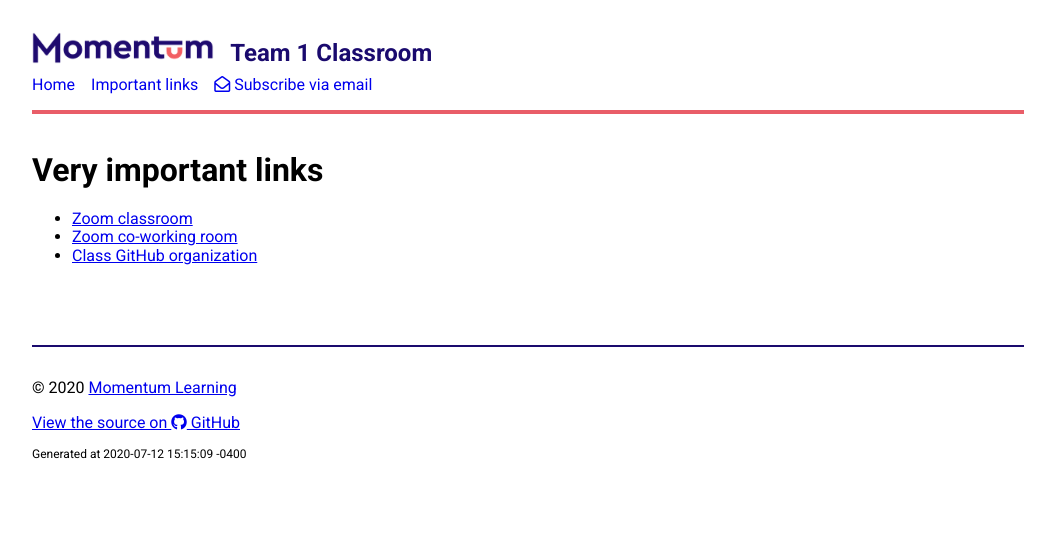
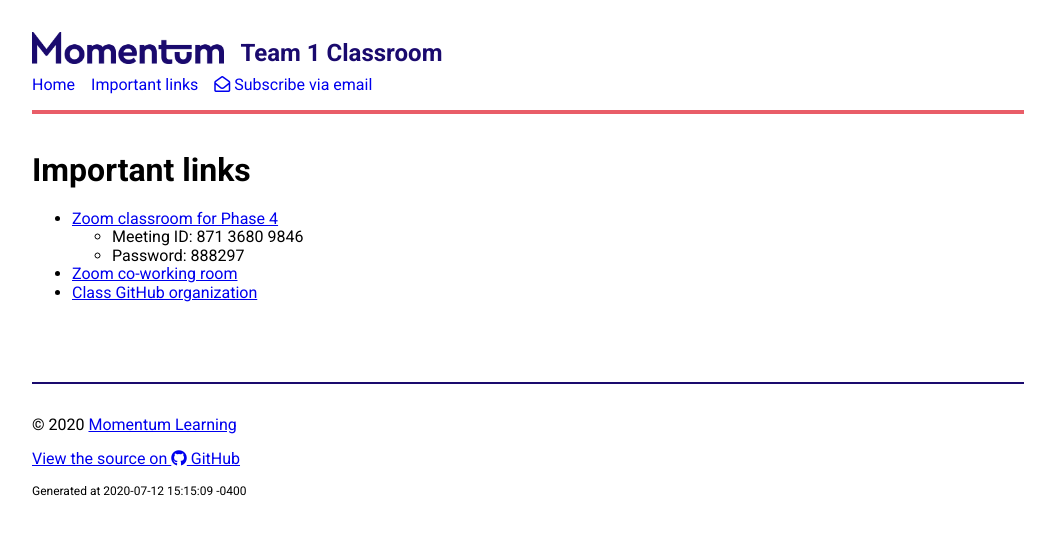
Before and after one commit to Momentum-Morehouse-2/Momentum-Morehouse-2.github.io, a Jekyll site: the page built from links.md, in a window 1280 px wide. Shown: the top 535 px of the page, without its empty margins (112-1167 px from the left). Built offline with Jekyll 4.4.1, drawn with Linux system fonts in a browser that asks for light colours; nearby versions of some CDN libraries; our own code applies the rules of GitHub Pages for plain Markdown files.

Commit message:
Update classroom link

```diff
--- a/links.md
+++ b/links.md
@@ -1,10 +1,13 @@
 ---
-title: Very Important Links
+title: Important Links
 permalink: /links/
 ---
 
-# Very important links
+# Important links
 
-* [Zoom classroom](https://zoom.us/j/580193256?pwd=L28zUENjcUJ3dTJ3VFhvc0IzWitvQT09)
+* [Zoom classroom for Phase 4](https://us02web.zoom.us/j/87136809846?pwd=VER0ejNkaWFUQURjQ0xRVTVVYlkrUT09)
+    - Meeting ID: 871 3680 9846
+    - Password: 888297
+
 * [Zoom co-working room](https://zoom.us/j/705824048)
 * [Class GitHub organization](https://github.com/momentum-team-1)
```
Also changed, not shown: assets/img/logo.png.
